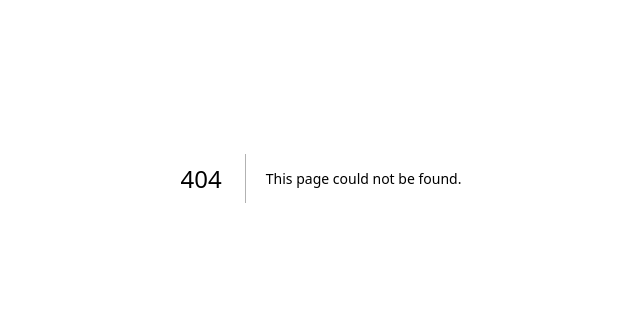
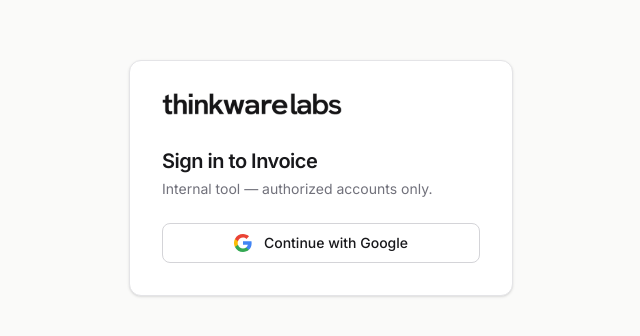
Before and after one commit to thinkwarelabs/weft, a Next.js app: page /signin in a window 1280 px wide. Before the commit this address had no page. Shown: the part 222-558 px from the top of the page, without its empty margins (319-959 px from the left). Built offline with nearby package versions, Linux system fonts and the light colour scheme; no server answers.

Commit message:
feat: add Google sign-in with email allowlist and route protection

```diff
--- /dev/null
+++ b/src/app/api/auth/[...nextauth]/route.ts
@@ -0,0 +1,3 @@
+import { handlers } from '@/auth'
+
+export const { GET, POST } = handlers
--- /dev/null
+++ b/src/app/signin/page.tsx
@@ -0,0 +1,44 @@
+import Image from 'next/image'
+import { signIn } from '@/auth'
+
+export default async function SignInPage({
+  searchParams,
+}: {
+  searchParams: Promise<{ error?: string }>
+}) {
+  const { error } = await searchParams
+  return (
+    <main className="flex min-h-screen items-center justify-center p-6">
+      <div className="w-full max-w-sm rounded-xl border border-zinc-200 bg-white p-8 shadow-sm">
+        <Image src="/logo.png" alt="Thinkware Labs" width={180} height={22} priority />
+        <h1 className="mt-8 text-xl font-semibold tracking-tight">Sign in to Invoice</h1>
+        <p className="mt-1 text-sm text-zinc-500">Internal tool — authorized accounts only.</p>
+        {error && (
+          <div className="mt-4 rounded-lg border border-red-200 bg-red-50 px-4 py-3 text-sm text-red-700">
+            This Google account isn&apos;t authorized to use this app.
+          </div>
+        )}
+        <form
+          className="mt-6"
+          action={async () => {
+            'use server'
+            await signIn('google', { redirectTo: '/' })
+          }}
+        >
+          <button
+            type="submit"
+            className="flex h-10 w-full cursor-pointer items-center justify-center gap-3 rounded-lg border border-zinc-300 bg-white text-sm font-medium transition-colors hover:bg-zinc-50"
+          >
+            <svg width="18" height="18" viewBox="0 0 24 24" aria-hidden>
+              <path fill="#4285F4" d="M23.5 12.27c0-.85-.08-1.66-.22-2.45H12v4.64h6.45a5.52 5.52 0 0 1-2.39 3.62v3h3.87c2.26-2.09 3.57-5.17 3.57-8.81Z" />
+              <path fill="#34A853" d="M12 24c3.24 0 5.95-1.08 7.93-2.91l-3.87-3c-1.07.72-2.44 1.14-4.06 1.14-3.12 0-5.77-2.11-6.71-4.95H1.29v3.1A11.99 11.99 0 0 0 12 24Z" />
+              <path fill="#FBBC05" d="M5.29 14.28a7.2 7.2 0 0 1 0-4.56v-3.1H1.29a12 12 0 0 0 0 10.76l4-3.1Z" />
+              <path fill="#EA4335" d="M12 4.77c1.76 0 3.34.61 4.58 1.79l3.44-3.44C17.94 1.19 15.24 0 12 0A11.99 11.99 0 0 0 1.29 6.62l4 3.1C6.23 6.88 8.88 4.77 12 4.77Z" />
+            </svg>
+            Continue with Google
+          </button>
+        </form>
+      </div>
+    </main>
+  )
+}
--- /dev/null
+++ b/src/auth.ts
@@ -0,0 +1,19 @@
+import NextAuth from 'next-auth'
+import Google from 'next-auth/providers/google'
+import { isAllowedEmail } from '@/lib/allowlist'
+
+export const { handlers, auth, signIn, signOut } = NextAuth({
+  providers: [
+    Google({
+      clientId: process.env.GOOGLE_CLIENT_ID!,
+      clientSecret: process.env.GOOGLE_CLIENT_SECRET!,
+    }),
+  ],
+  session: { strategy: 'jwt' },
+  pages: { signIn: '/signin', error: '/signin' },
+  callbacks: {
+    signIn({ user }) {
+      return isAllowedEmail(user.email)
+    },
+  },
+})
--- /dev/null
+++ b/src/middleware.ts
@@ -0,0 +1,14 @@
+import { NextResponse } from 'next/server'
+import { auth } from '@/auth'
+
+export default auth((req) => {
+  if (req.auth?.user) return NextResponse.next()
+  if (req.nextUrl.pathname.startsWith('/api')) {
+    return NextResponse.json({ error: 'Unauthorized' }, { status: 401 })
+  }
+  return NextResponse.redirect(new URL('/signin', req.nextUrl.origin))
+})
+
+export const config = {
+  matcher: ['/((?!api/auth|signin|_next/static|_next/image|favicon.ico|logo.png).*)'],
+}
```
